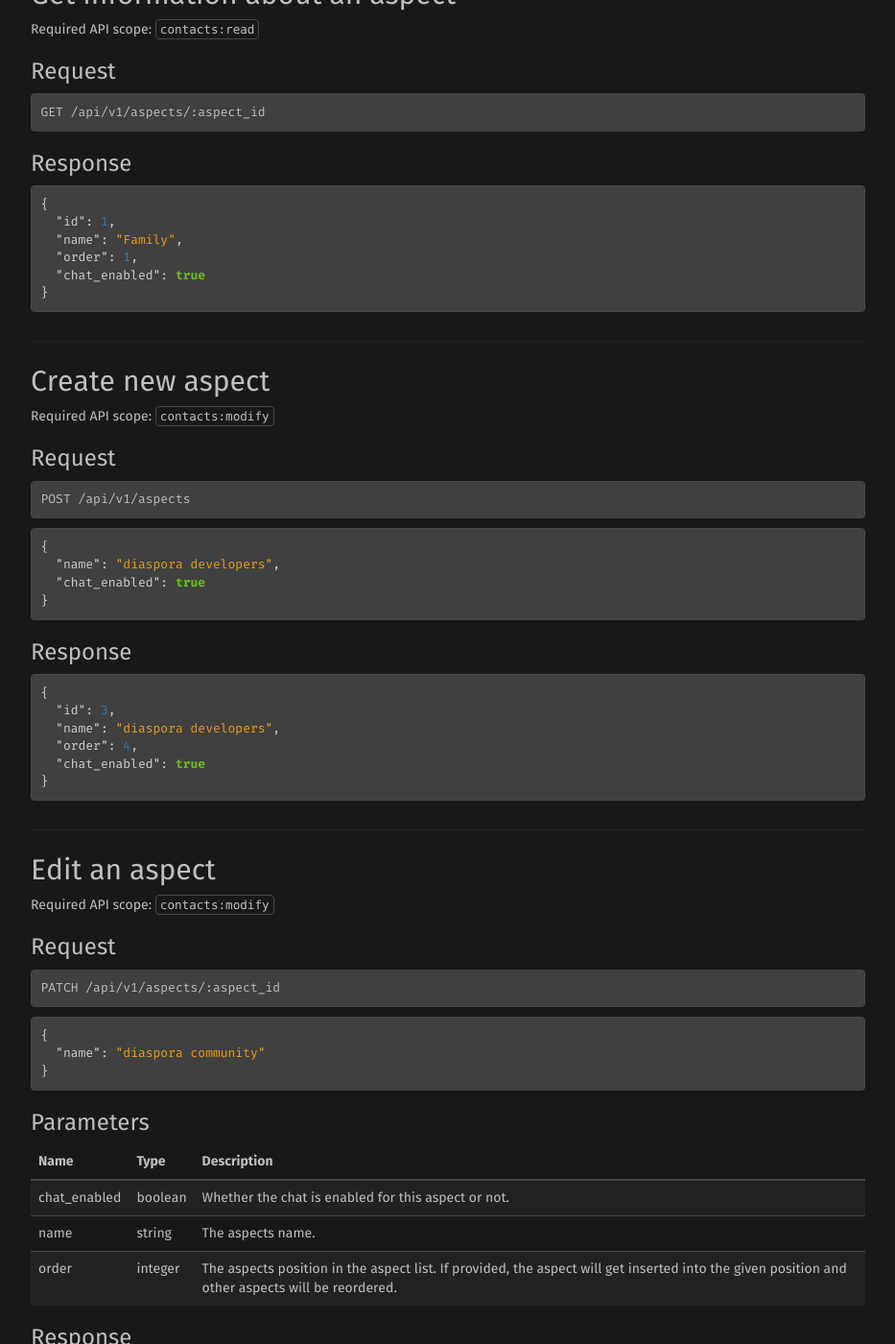
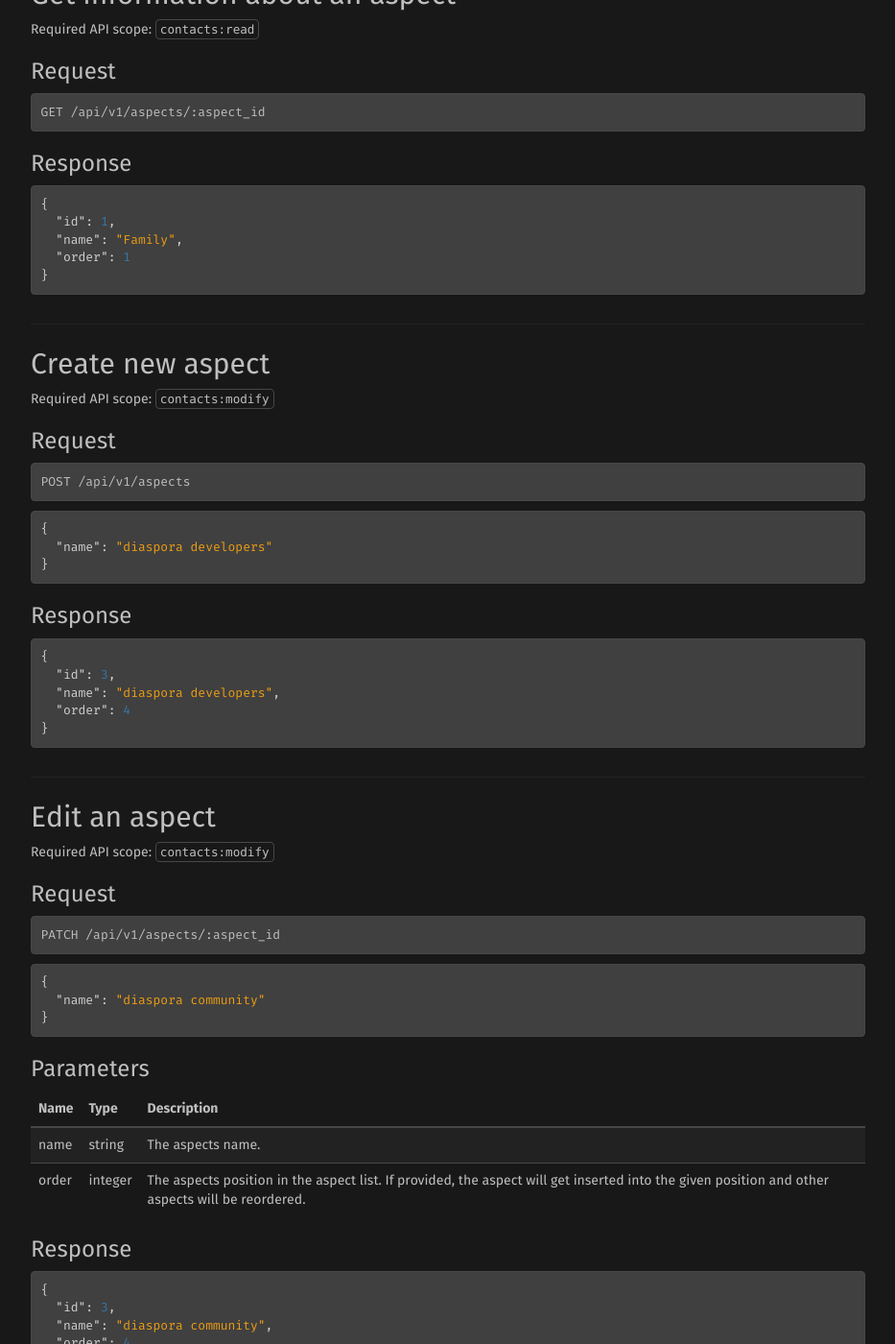
Before and after one commit to diaspora/api-documentation, a Jekyll site: the page built from _routes/aspects.md, in a window 1280 px wide and 1400 px high, scrolled down 925 px. Shown: the whole window at 96% size, without its empty margins (323-1256 px from the left). Built offline with Jekyll 4.4.1, drawn with Linux system fonts in a browser that asks for light colours.

Commit message:
Drop chat_enabled from aspects API

```diff
--- a/_routes/aspects.md
+++ b/_routes/aspects.md
@@ -49,8 +49,7 @@ GET /api/v1/aspects/:aspect_id
 {
   "id": 1,
   "name": "Family",
-  "order": 1,
-  "chat_enabled": true
+  "order": 1
 }
 ~~~
 
@@ -65,8 +64,7 @@ POST /api/v1/aspects
 ~~~
 ~~~json
 {
-  "name": "diaspora developers",
-  "chat_enabled": true
+  "name": "diaspora developers"
 }
 ~~~
 
@@ -76,8 +74,7 @@ POST /api/v1/aspects
 {
   "id": 3,
   "name": "diaspora developers",
-  "order": 4,
-  "chat_enabled": true
+  "order": 4
 }
 ~~~
 
@@ -100,7 +97,6 @@ PATCH /api/v1/aspects/:aspect_id
 
 | Name             | Type    | Description                                                                                                                                     |
 | ---------------- | ------- | ----------------------------------------------------------------------------------------------------------------------------------------------- |
-| chat_enabled     | boolean | Whether the chat is enabled for this aspect or not.                                                                                             |
 | name             | string  | The aspects name.                                                                                                                               |
 | order            | integer | The aspects position in the aspect list. If provided, the aspect will get inserted into the given position and other aspects will be reordered. |
 
@@ -110,8 +106,7 @@ PATCH /api/v1/aspects/:aspect_id
 {
   "id": 3,
   "name": "diaspora community",
-  "order": 4,
-  "chat_enabled": true
+  "order": 4
 }
 ~~~
 
```
